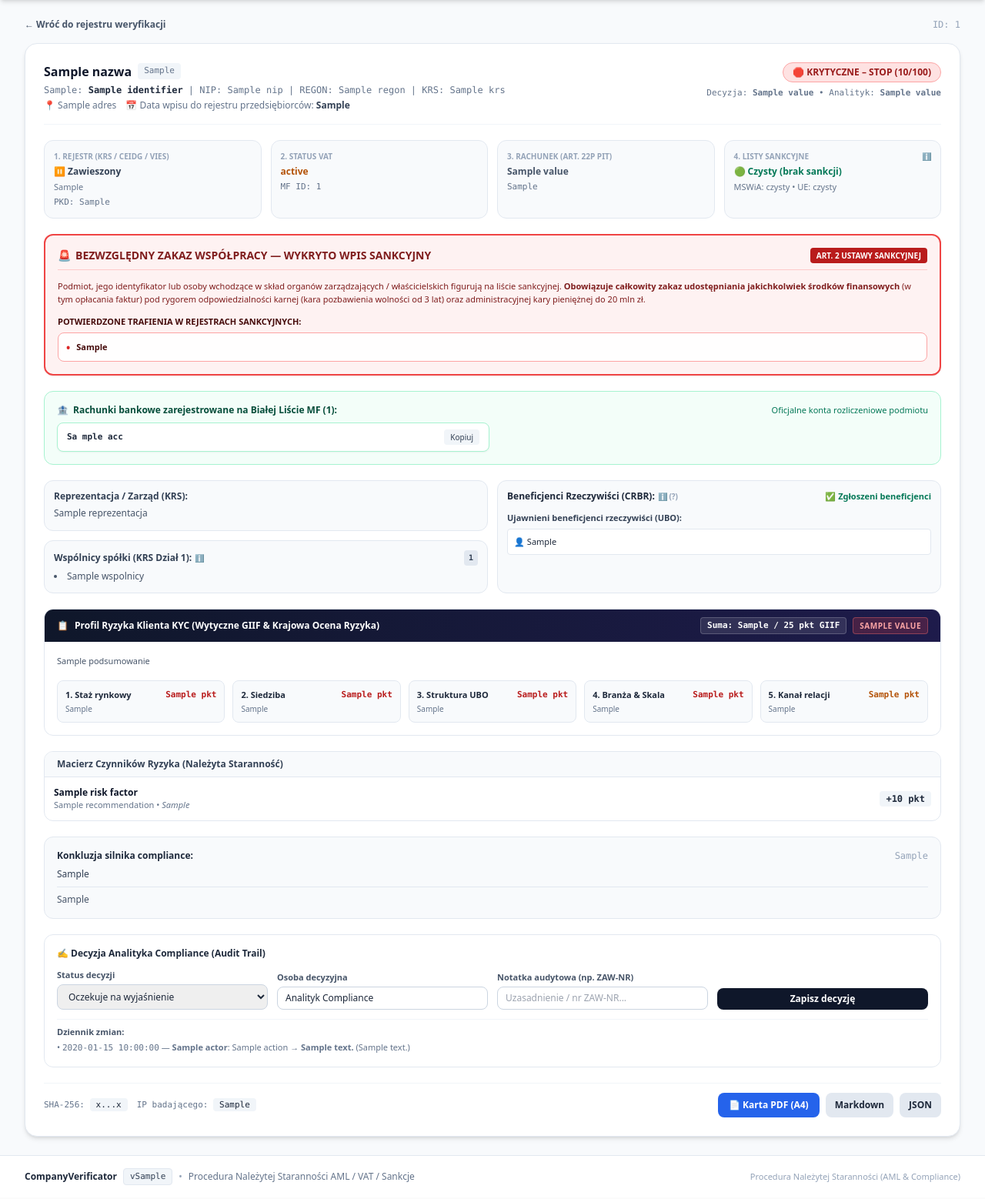
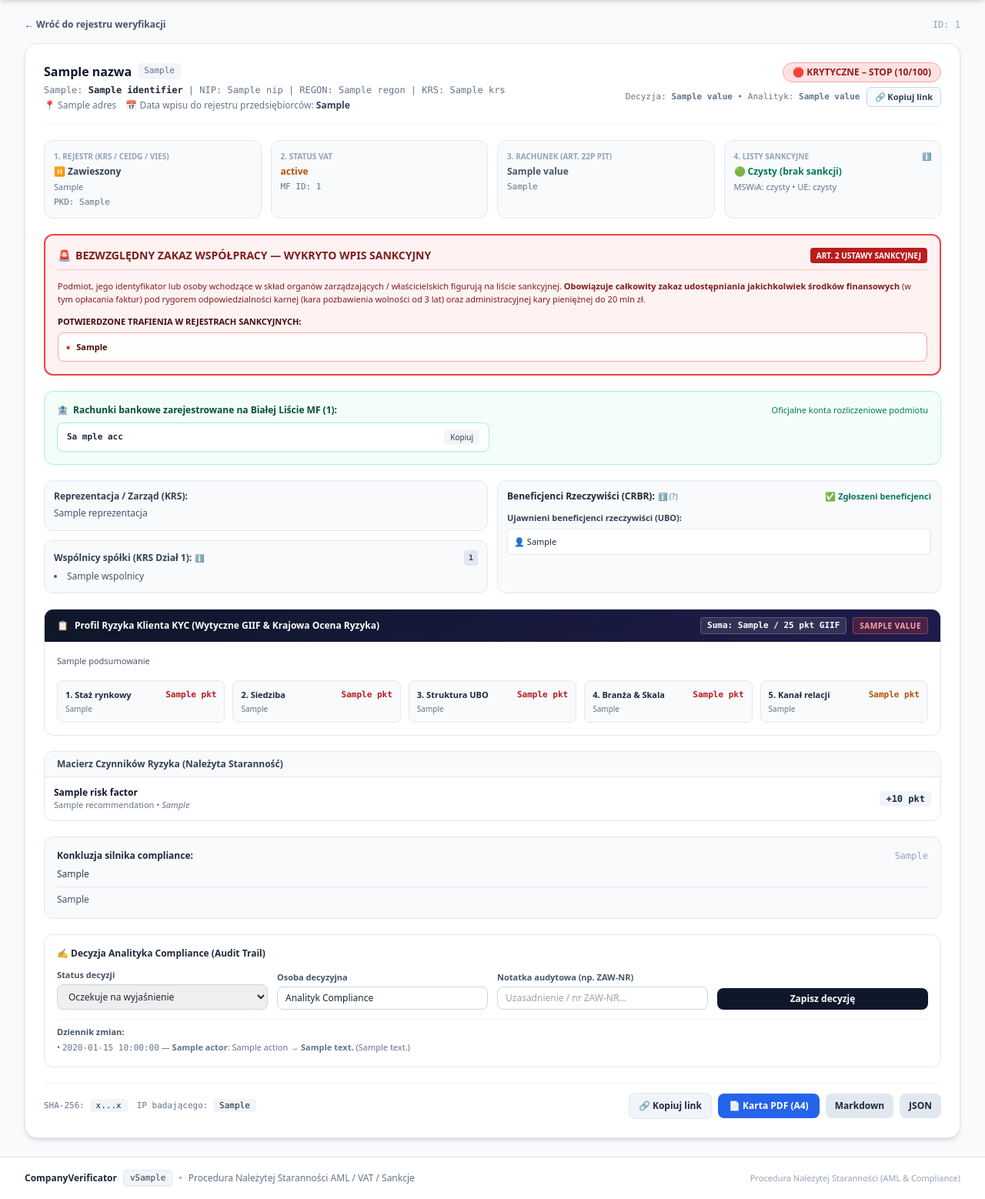
Before and after one commit to cackoarek/CompanyVerificator, a FastAPI app: template src/web/templates/pages/card_detail.html in a window 1280 px wide. Shown: the part 62-1620 px from the top of the page at 77% size. Run offline with FastAPI, Linux system fonts and the light colour scheme; the template is opened without the code that fills it: most values are stand-ins (such as "Sample title", 1, 10 or a date in 2020); some libraries are stand-ins or nearby versions.

Commit message:
feat: dodanie przycisku szybkiego kopiowania linku w karcie weryfikacji oraz tabeli historii

```diff
--- a/src/web/templates/partials/card_result.html
+++ b/src/web/templates/partials/card_result.html
@@ -28,7 +28,7 @@
       </div>
     </div>
 
-    <div class="flex flex-col items-start md:items-end gap-1.5">
+    <div class="flex flex-col items-start md:items-end gap-1.5" x-data="{ copiedLink: false }">
       {% set r = karta.poziom_ryzyka.value %}
       {% if r == 'NISKIE' %}
         <span class="px-3 py-1 rounded-full text-xs font-bold bg-emerald-100 text-emerald-800 border border-emerald-300">
@@ -47,9 +47,19 @@
           🛑 KRYTYCZNE – STOP ({{ karta.risk_score }}/100)
         </span>
       {% endif %}
-      <span class="text-[11px] font-mono text-slate-500">
-        Decyzja: <strong>{{ karta.decyzja.value }}</strong> • Analityk: <strong>{{ karta.analyst_status.value }}</strong>
-      </span>
+      <div class="flex items-center gap-2">
+        <span class="text-[11px] font-mono text-slate-500">
+          Decyzja: <strong>{{ karta.decyzja.value }}</strong> • Analityk: <strong>{{ karta.analyst_status.value }}</strong>
+        </span>
+        <button type="button"
+                @click="navigator.clipboard.writeText(window.location.origin + '/karta/{{ karta.id }}'); copiedLink = true; setTimeout(() => copiedLink = false, 2500)"
+                class="inline-flex items-center gap-1 px-2.5 py-1 text-[11px] font-semibold rounded-md border transition-all cursor-pointer shadow-xs"
+                :class="copiedLink ? 'bg-emerald-50 text-emerald-700 border-emerald-300' : 'bg-slate-50 hover:bg-slate-100 text-slate-700 border-slate-300'"
+                title="Kopiuj bezpośredni link do tej karty weryfikacji">
+          <span x-show="!copiedLink">🔗 Kopiuj link</span>
+          <span x-show="copiedLink" class="text-emerald-700 font-bold">✓ Skopiowano link!</span>
+        </button>
+      </div>
     </div>
   </div>
 
@@ -478,7 +488,14 @@
       </div>
       {% endif %}
     </div>
-    <div class="flex flex-wrap items-center gap-2">
+    <div class="flex flex-wrap items-center gap-2" x-data="{ copiedBottom: false }">
+      <button type="button"
+              @click="navigator.clipboard.writeText(window.location.origin + '/karta/{{ karta.id }}'); copiedBottom = true; setTimeout(() => copiedBottom = false, 2500)"
+              class="px-3 py-2 rounded-lg font-semibold text-xs border transition-all cursor-pointer shadow-xs inline-flex items-center gap-1.5"
+              :class="copiedBottom ? 'bg-emerald-600 text-white border-emerald-600' : 'bg-slate-100 hover:bg-slate-200 text-slate-800 border-slate-200'">
+        <span x-show="!copiedBottom">🔗 Kopiuj link</span>
+        <span x-show="copiedBottom">✓ Skopiowano link!</span>
+      </button>
       <a href="/karta/{{ karta.id }}/pdf" target="_blank" class="px-3.5 py-2 bg-blue-600 hover:bg-blue-700 text-white rounded-lg font-bold text-xs">
         📄 Karta PDF (A4)
       </a>
```
Also changed, not shown: src/web/templates/partials/history_table.html (+9 -1 lines).
